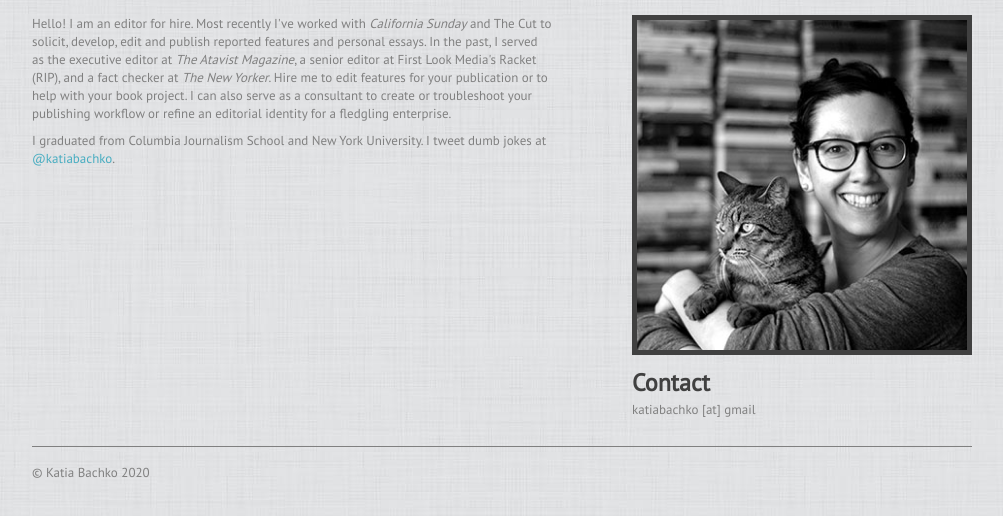
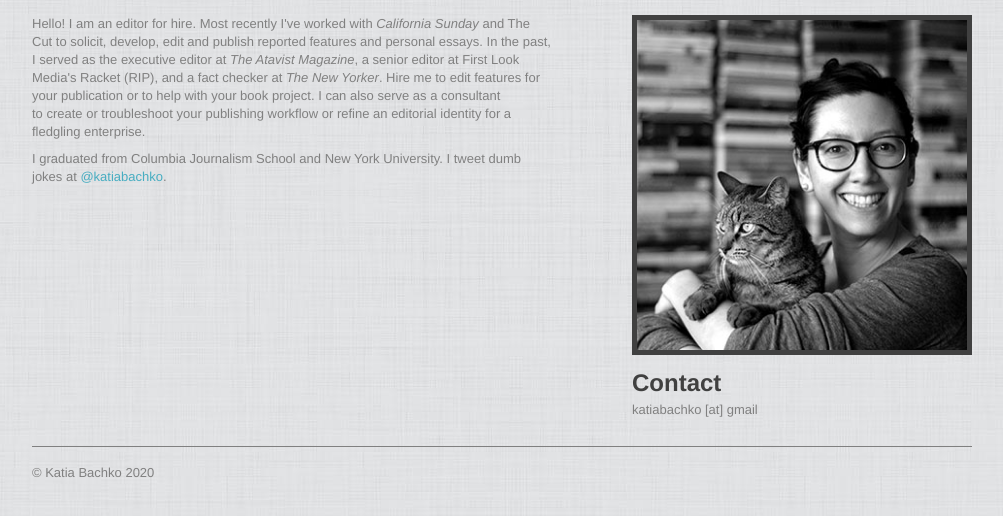
Before and after one commit to katiabachko/katiabachko.github.io, a plain HTML site: page index.html in a window 1280 px wide. Shown: the part 134-650 px from the top of the page, without its empty margins (138-1141 px from the left). Drawn offline with nearby package versions, Linux system fonts and the light colour scheme; a script that the page names is missing; a web font is replaced by a local one.

Commit message:
Update bachko.css
bye pt sans

```diff
--- a/bachko.css
+++ b/bachko.css
@@ -1,5 +1,5 @@
 html, body {
-	font-family: 'PT Sans', sans-serif;
+	//font-family: 'PT Sans', sans-serif;
 	background: url(images/whitey.png) repeat;
 }
 
```
